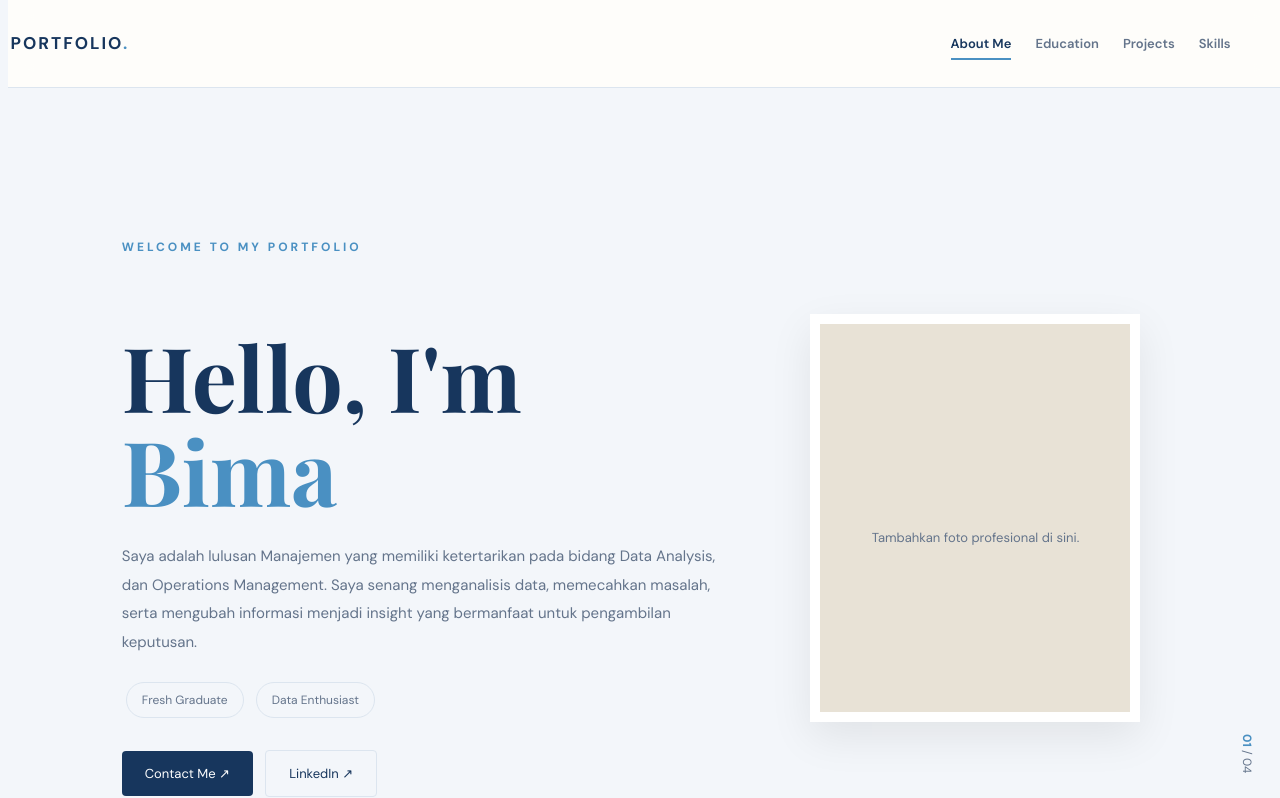
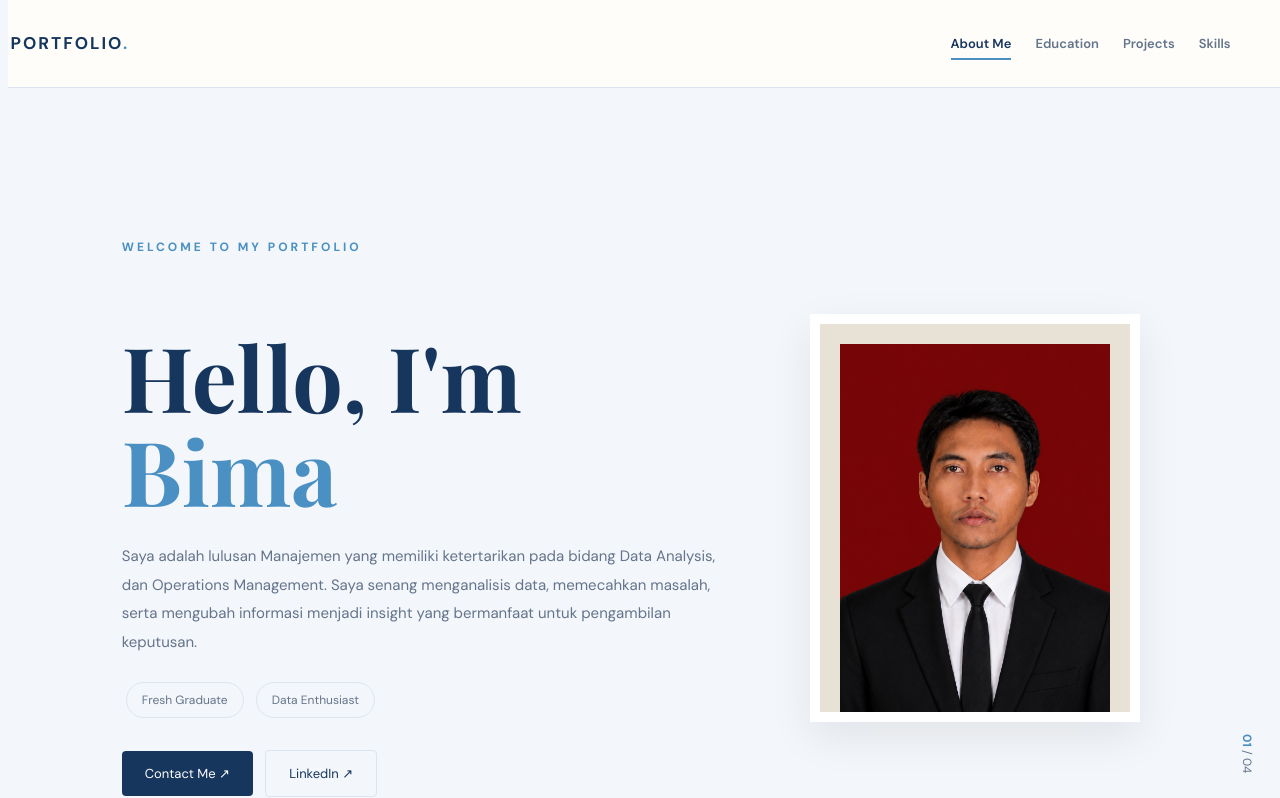
Before and after one commit to bimaanhima24-hue/bimoperatons, a plain HTML site: page index.html in a window 1280 px wide. Shown: the part 10-808 px from the top of the page. Drawn offline with nearby package versions, Linux system fonts and the light colour scheme.

Commit message:
Update index.html

```diff
--- a/index.html
+++ b/index.html
@@ -521,7 +521,7 @@
 
           <!-- GANTI DENGAN FOTO KAMU -->
           <div class="profile-placeholder">
-            Tambahkan foto profesional di sini.
+           <img src="pas foto 3x4,.jpg" alt="Foto profil">
           </div>
 
           <!-- Contoh:
```
